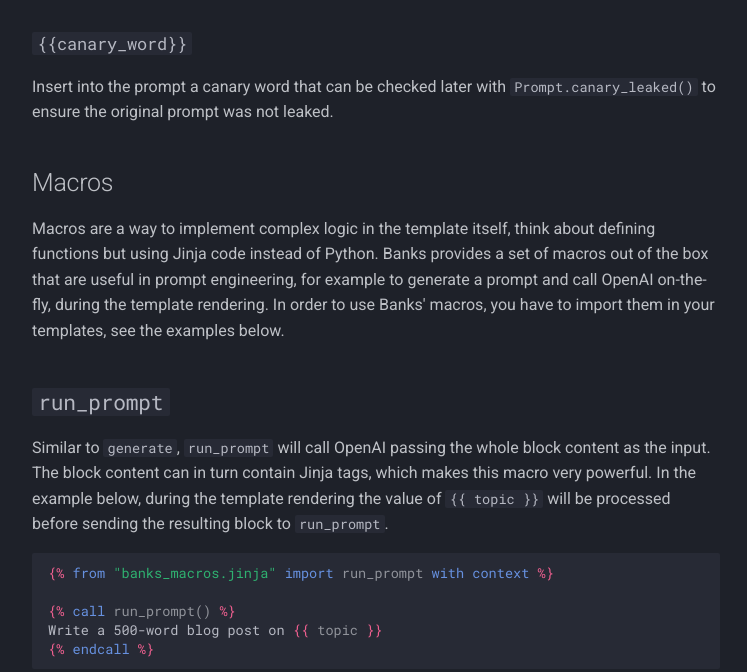
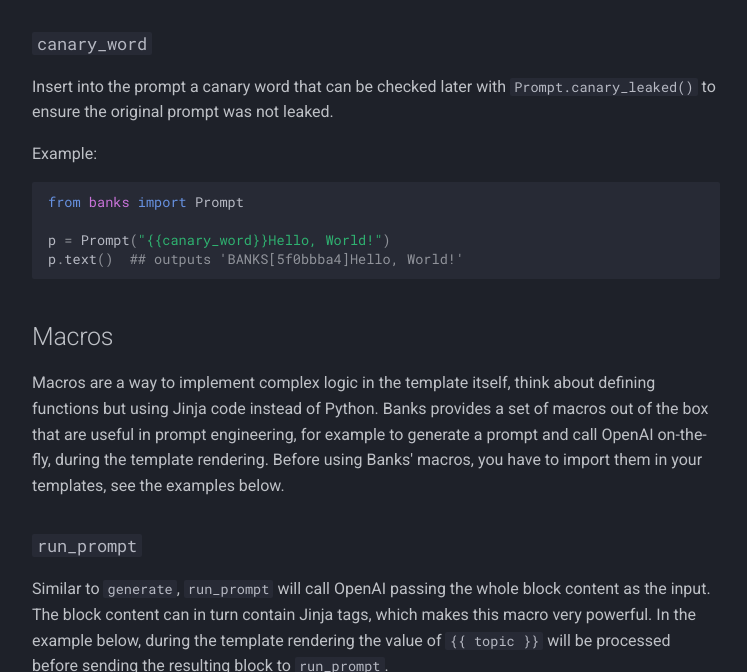
Before and after one commit to masci/banks, an MkDocs documentation site: the page built from docs/prompt.md, in a window 1280 px wide and 900 px high, scrolled down 736 px, cut to the strip 228-900 px from the top of the window. Shown: the whole strip, without its empty margins (264-1011 px from the left). Built offline with MkDocs 1.6.1 and Material for MkDocs 9.7.7, drawn with Linux system fonts in a browser that asks for light colours; some of the changed text lies outside the part shown.

Commit message:
rewrite docs

````diff
--- a/docs/prompt.md
+++ b/docs/prompt.md
@@ -22,29 +22,45 @@
 
 
 ::: banks.filters.lemmatize.lemmatize
+    options:
+        show_root_full_path: false
+        show_symbol_type_heading: false
+        show_signature_annotations: false
+        heading_level: 3
 
 ## Extensions
 
 Extensions are custom functions that can be used to add new tags to the template engine.
 Banks supports the following ones, specific for prompt engineering.
 
-::: banks.extensions.generate
+::: banks.extensions.generate.generate
     options:
-        show_root_heading: false
+        show_root_full_path: false
+        show_symbol_type_heading: false
+        show_signature_annotations: false
+        heading_level: 3
 
-### `{{canary_word}}`
+### `canary_word`
 
 Insert into the prompt a canary word that can be checked later with `Prompt.canary_leaked()`
 to ensure the original prompt was not leaked.
+
+Example:
+```python
+from banks import Prompt
+
+p = Prompt("{{canary_word}}Hello, World!")
+p.text()  ## outputs 'BANKS[5f0bbba4]Hello, World!'
+```
 
 ## Macros
 
 Macros are a way to implement complex logic in the template itself, think about defining functions but using Jinja
 code instead of Python. Banks provides a set of macros out of the box that are useful in prompt engineering,
 for example to generate a prompt and call OpenAI on-the-fly, during the template rendering.
-In order to use Banks' macros, you have to import them in your templates, see the examples below.
+Before using Banks' macros, you have to import them in your templates, see the examples below.
 
-<h2 class="doc-heading"><code>run_prompt</code></h2>
+### `run_prompt`
 
 Similar to `generate`, `run_prompt` will call OpenAI passing the whole block content as the input. The block
 content can in turn contain Jinja tags, which makes this macro very powerful. In the example below, during
--- a/mkdocs.yml
+++ b/mkdocs.yml
@@ -10,7 +10,6 @@
   - Home: 'index.md'
   - Python API: 'python.md'
   - Prompt API: 'prompt.md'
-  - asyncio support: 'async.md'
 
 plugins:
   - search
@@ -19,8 +18,10 @@
         python:
           paths: [src]
           options:
+              docstring_style: google
               show_root_heading: true
-              show_root_full_path: false
+              show_root_full_path: true
+              show_symbol_type_heading: true
               show_source: false
               show_signature_annotations: true
               show_bases: false
--- a/pyproject.toml
+++ b/pyproject.toml
@@ -40,6 +40,8 @@
 dependencies = [
   "coverage[toml]>=6.5",
   "pytest",
+  "mkdocs-material",
+  "mkdocstrings[python]",
 ]
 
 [tool.hatch.envs.default.scripts]
@@ -53,6 +55,7 @@
   "test-cov",
   "cov-report",
 ]
+docs = "mkdocs build"
 
 [[tool.hatch.envs.all.matrix]]
 python = ["3.9", "3.10", "3.11", "3.12"]
````
Also changed, not shown: docs/async.md (deleted, +0 -60 lines), docs/python.md (+4 -41 lines), 3 other files.
